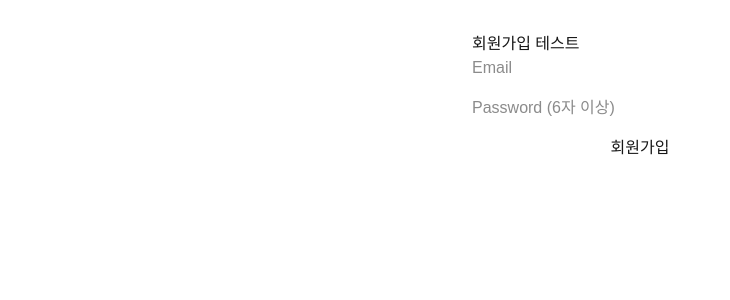
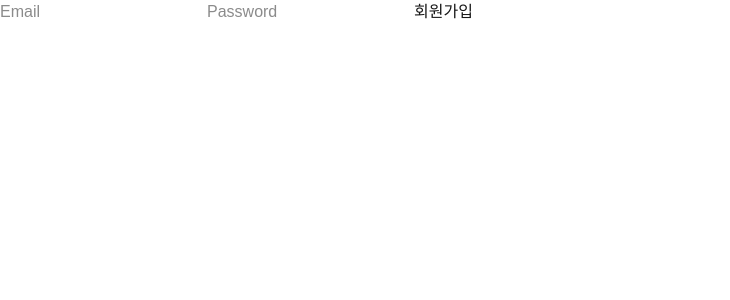
Before and after one commit to SeYoungYee/TodoList, a Next.js app: page /signup in a window 1280 px wide. Shown: the top 300 px of the page, without its empty margins (0-730 px from the left). Built offline with nearby package versions, Linux system fonts and the light colour scheme.

Commit message:
회원가입 기능

```diff
--- a/src/app/signup/page.tsx
+++ b/src/app/signup/page.tsx
@@ -5,32 +5,17 @@ import { useState } from "react";
 export default function SignupPage() {
   const [email, setEmail] = useState("");
   const [password, setPassword] = useState("");
-  const [message, setMessage] = useState("");
 
   const handleSignup = async (e: React.FormEvent) => {
     e.preventDefault();
-
     const res = await fetch("/api/auth/signup", {
       method: "POST",
-      headers: { "Content-Type": "application/json" },
-      body: JSON.stringify({ email: email.trim(), password: password.trim() }),
+      body: JSON.stringify({ email, password }),
     });
-
-    const data = await res.json();
-    setMessage(
-      res.ok
-        ? `회원가입 성공! ${data.user.email}`
-        : `회원가입 실패: ${data.error}`
-    );
   };
 
   return (
-    <div style={{ maxWidth: "400px", margin: "0 auto", padding: "2rem" }}>
-      <h1>회원가입 테스트</h1>
-      <form
-        onSubmit={handleSignup}
-        style={{ display: "flex", flexDirection: "column", gap: "1rem" }}
-      >
+    <form onSubmit={handleSignup}>
       <input
         type="email"
         value={email}
@@ -42,12 +27,10 @@ export default function SignupPage() {
         type="password"
         value={password}
         onChange={(e) => setPassword(e.target.value)}
-          placeholder="Password (6자 이상)"
+        placeholder="Password"
         required
       />
       <button type="submit">회원가입</button>
     </form>
-      {message && <p>{message}</p>}
-    </div>
   );
 }
```
Lines whose indentation alone changed are shown as unchanged.
